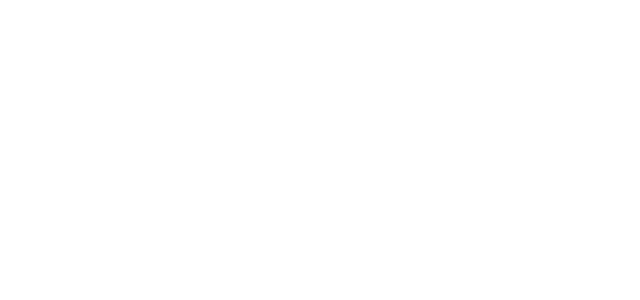
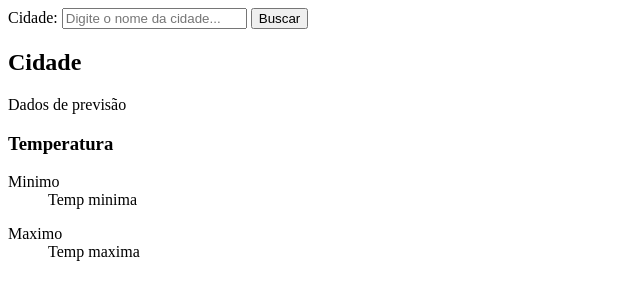
Before and after one commit to geovannapassareli/Weather-App, a plain HTML site: page index.html in a window 1280 px wide. Shown: the whole page, without its empty margins (0-640 px from the left). Drawn offline with Linux system fonts and the light colour scheme.

Commit message:
chore: Estrutura html terminada.

```diff
--- a/index.html
+++ b/index.html
@@ -4,10 +4,36 @@
     <meta charset="UTF-8">
     <meta name="viewport" content="width=device-width, initial-scale=1.0">
     <link rel="stylesheet" href="style.css">
-    <title>Document</title>
+    <title>Previsão do Tempo</title>
 </head>
 <body>
+    <form>
+        <label for="busca">Cidade:</label>
+        <input type="text" id="busca" placeholder="Digite o nome da cidade...">
+        <button type="submit">Buscar</button>
+    </form>
 
+    <section id="resultado">
+        <h2 id="cidade">Cidade</h2>
+        <p id="dados">Dados de previsão</p>
+
+        <div id="detalhes">
+            <p id="emoji"></p>
+            <h3 id="temperatura">Temperatura</h3>
+            <div>
+                <dl id="min">
+                    <dt>Minimo</dt>
+                    <dd>Temp minima</dd>
+                </dl>
+            </div>
+             <div>
+                <dl id="max">
+                    <dt>Maximo</dt>
+                    <dd>Temp maxima</dd>
+                </dl>
+            </div>
+        </div>
+    </section>
 
     <script src="script.js"></script>
 </body>
```
